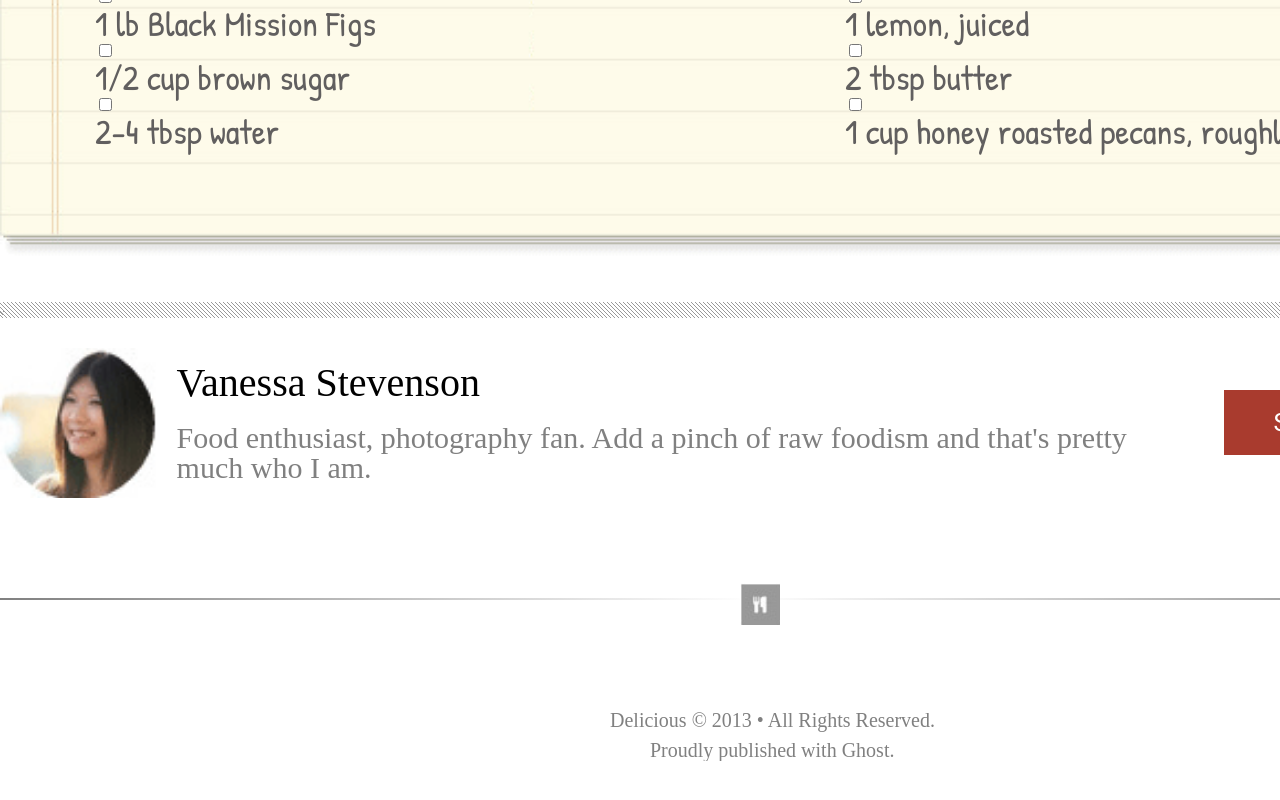
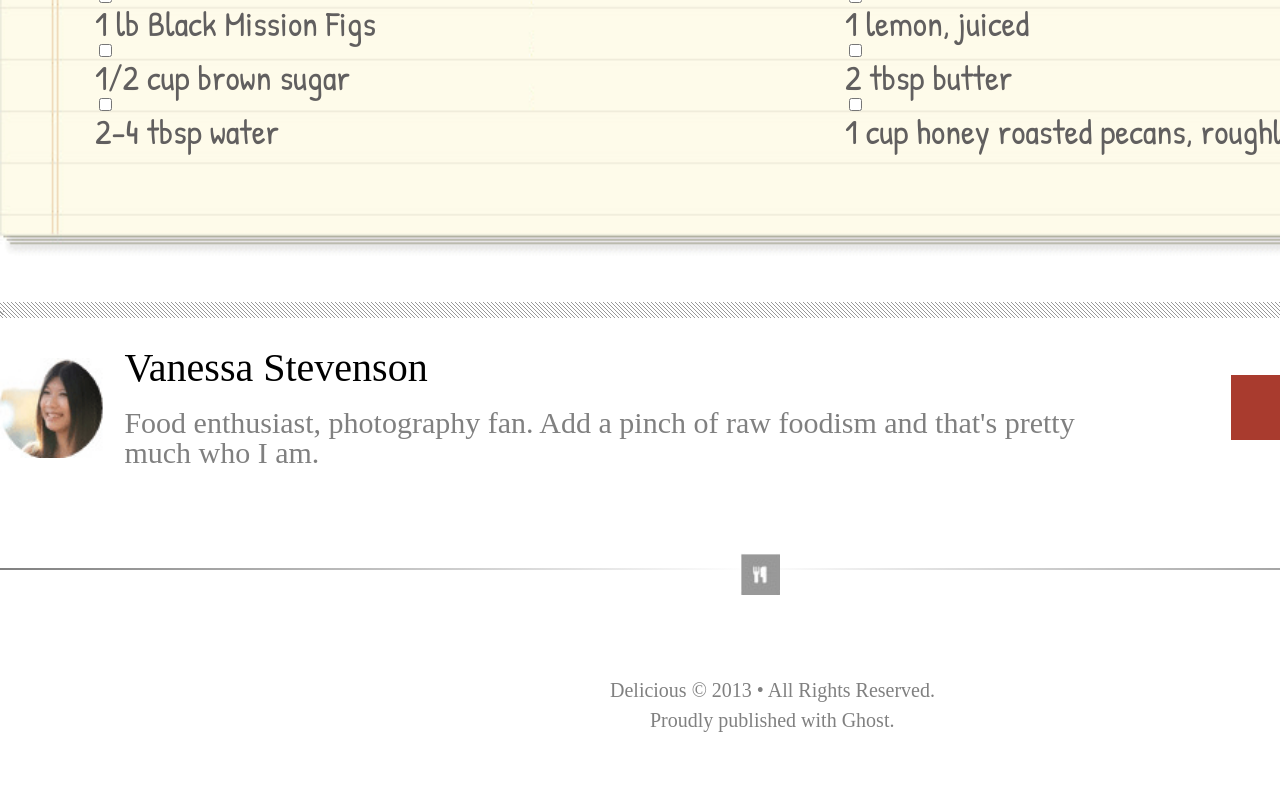
Before and after one commit to jason-christopher/chocolate-pizza, a plain HTML site: page index.html in a window 1280 px wide. Shown: the part 2158-2958 px from the top of the page. Before the commit the page ends 2919 px from the top, so only its background shows below. Drawn offline with Linux system fonts and the light colour scheme.

Commit message:
final touches

```diff
--- a/style.css
+++ b/style.css
@@ -146,7 +146,7 @@ input[type=checkbox]:checked + label.strikethrough{
 }
 
 #vanessa-pic{
-  height: 150px;
+  height: 100px;
   margin-right: 20px;
 }
 
@@ -172,13 +172,6 @@ h4{
   padding-right: 30px;
 }
 
-/* #button{
-  background-color: orange;
-  color: white;
-  height: 50px;
-  width: 300px;
-} */
-
 #button{
   background-color: rgb(169, 59, 46);
   font-family: 'Roboto';
@@ -187,6 +180,7 @@ h4{
   font-size: 25px;
   display: block;
   padding: 20px 50px;
+  margin-left: 100px;
 }
 
 #line{
@@ -218,4 +212,5 @@ h4{
   margin: 0 0 0 650px;
   color: gray;
   font-size: 20px;
+  margin-bottom: 200px;
 }
```
